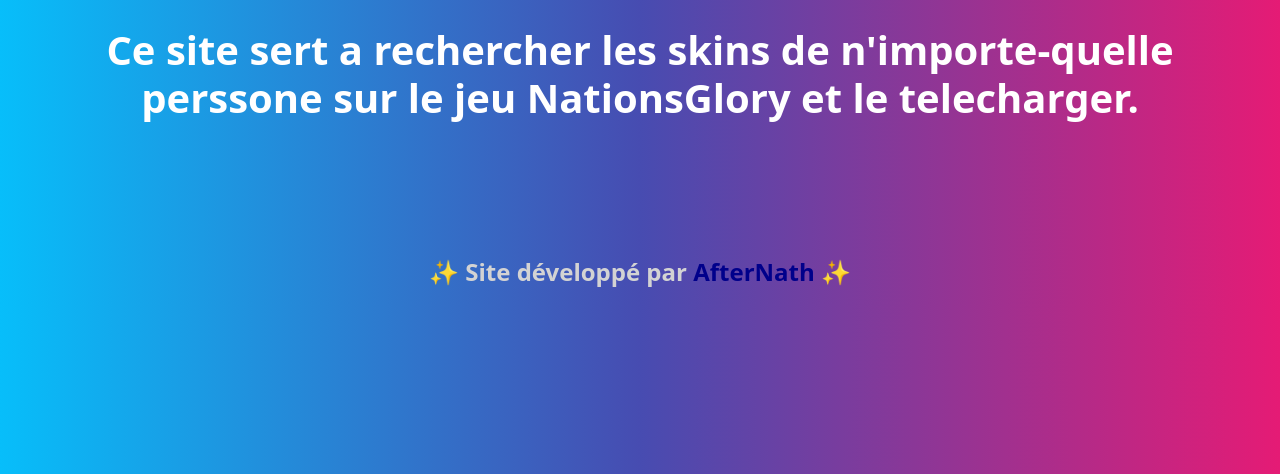
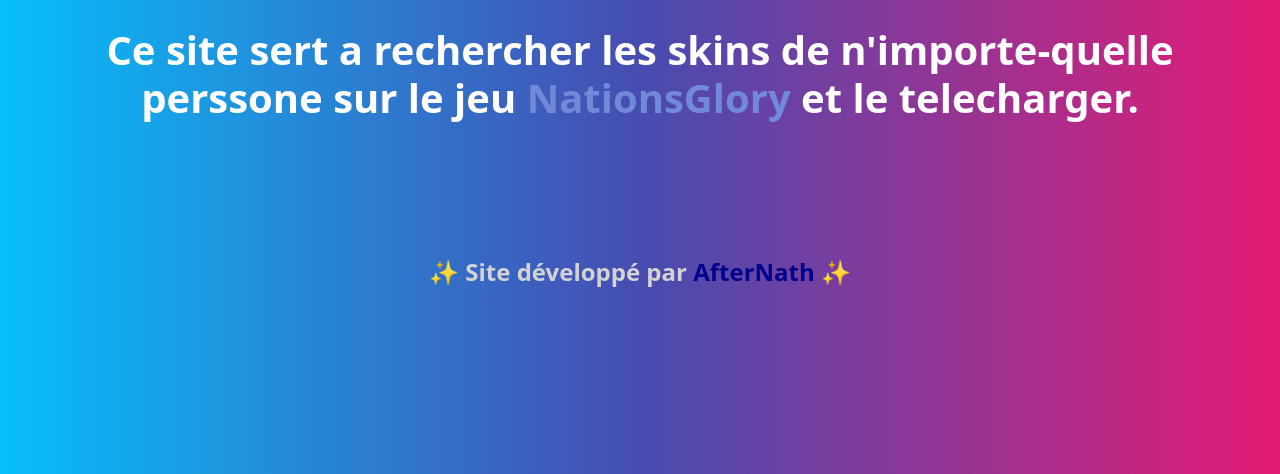
Before and after one commit to AfterNath/ngdatabase.github.io, a plain HTML site: page index.html in a window 1280 px wide. Shown: the part 326-800 px from the top of the page. Drawn offline with nearby package versions, Linux system fonts and the light colour scheme.

Commit message:
Update index.html

```diff
--- a/index.html
+++ b/index.html
@@ -36,7 +36,7 @@
                         <br>
                         <br>
                         <h1 style="color:white;">
-                            Ce site sert a rechercher les skins de n'importe-quelle perssone sur le jeu <strongstyle="color:#7289da;">NationsGlory</strong> et le telecharger.
+                            Ce site sert a rechercher les skins de n'importe-quelle perssone sur le jeu <strong style="color:#7289da;">NationsGlory</strong> et le telecharger.
                         </h1>
                         <br>
                         <br>
```
